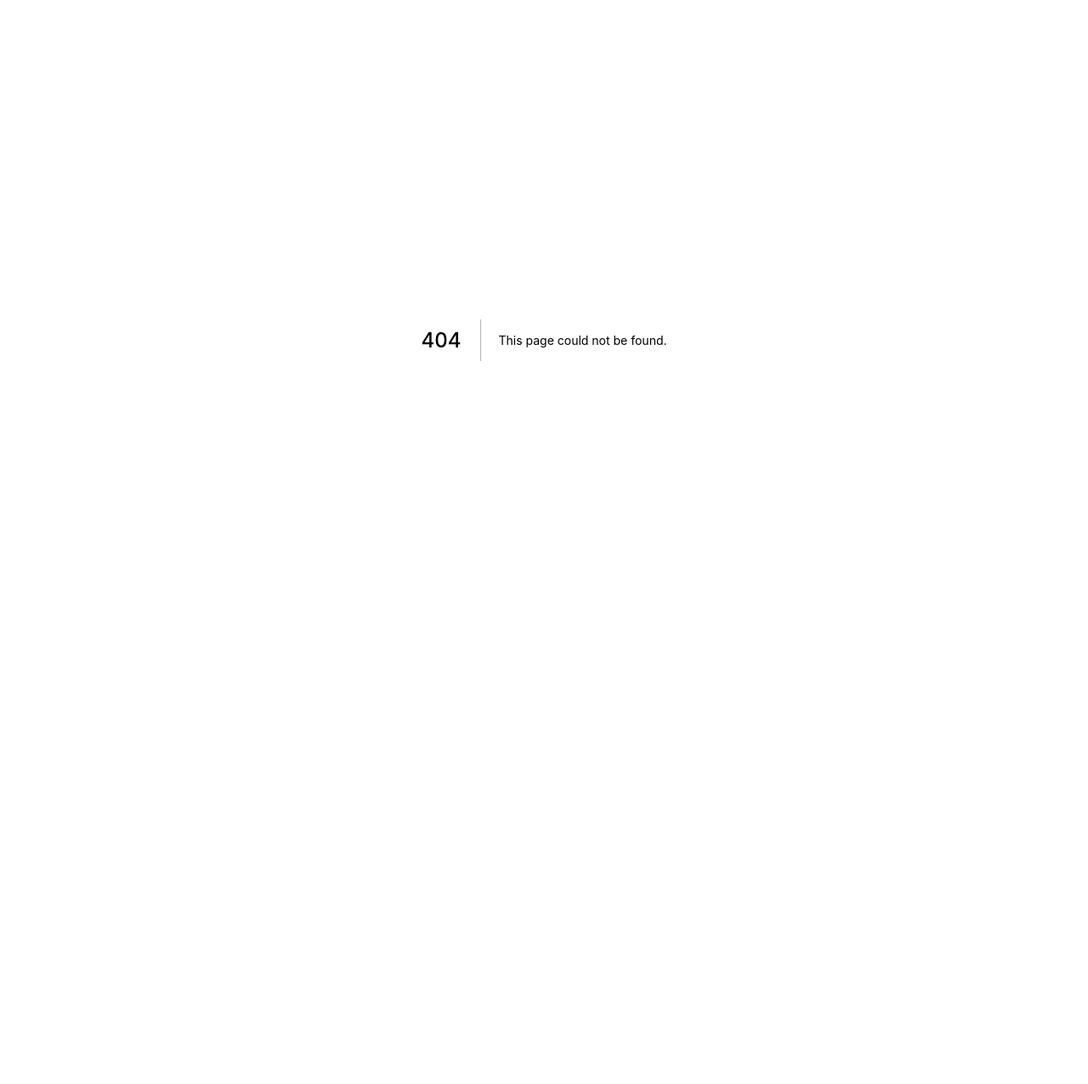
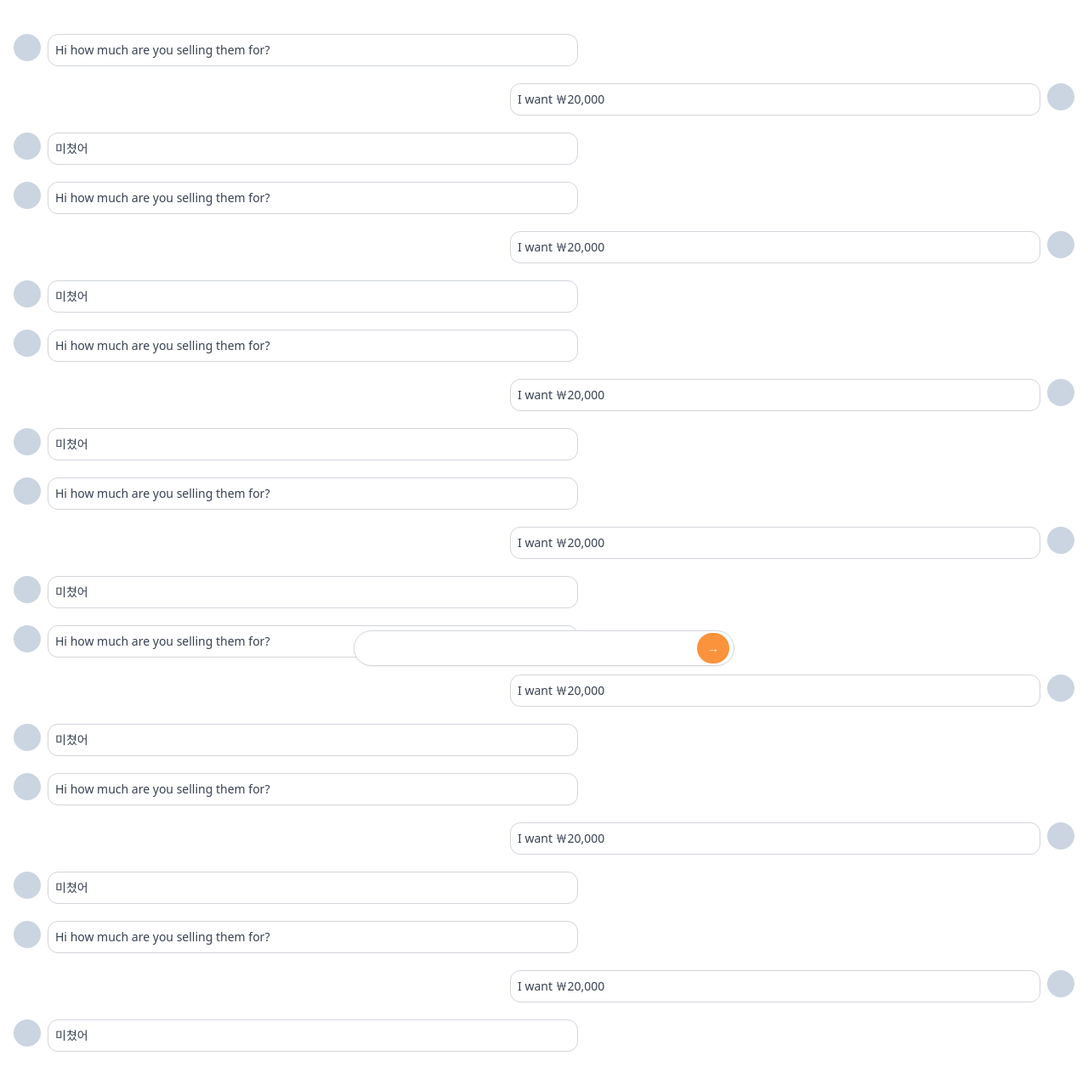
Before and after one commit to chyoni/carrot-market, a Next.js app: page /chats/1 in a window 1280 px wide. Before the commit this address had no page. Shown: the whole page at 85% size. Before the commit the page ends 800 px from the top, so only its background shows below. Built offline with nearby package versions, Linux system fonts and the light colour scheme.

Commit message:
#23 Chat Room Screen

```diff
--- /dev/null
+++ b/pages/chats/[id].tsx
@@ -0,0 +1,152 @@
+import type { NextPage } from 'next';
+
+const ChatDetail: NextPage = () => {
+  return (
+    <div className="py-10 px-4 space-y-5">
+      <div className="flex items-start space-x-2">
+        <div className="w-8 h-8 rounded-full bg-slate-300" />
+        <div className="w-1/2 text-sm text-gray-700 p-2 border rounded-xl border-gray-300">
+          <p>Hi how much are you selling them for?</p>
+        </div>
+      </div>
+      <div className="flex flex-row-reverse items-start space-x-2 space-x-reverse">
+        <div className="w-8 h-8 rounded-full bg-slate-300" />
+        <div className="w-1/2 text-sm text-gray-700 p-2 border rounded-xl border-gray-300">
+          <p>I want ￦20,000</p>
+        </div>
+      </div>
+      <div className="flex items-start space-x-2">
+        <div className="w-8 h-8 rounded-full bg-slate-300" />
+        <div className="w-1/2 text-sm text-gray-700 p-2 border rounded-xl border-gray-300">
+          <p>미쳤어</p>
+        </div>
+      </div>
+      <div className="flex items-start space-x-2">
+        <div className="w-8 h-8 rounded-full bg-slate-300" />
+        <div className="w-1/2 text-sm text-gray-700 p-2 border rounded-xl border-gray-300">
+          <p>Hi how much are you selling them for?</p>
+        </div>
+      </div>
+      <div className="flex flex-row-reverse items-start space-x-2 space-x-reverse">
+        <div className="w-8 h-8 rounded-full bg-slate-300" />
+        <div className="w-1/2 text-sm text-gray-700 p-2 border rounded-xl border-gray-300">
+          <p>I want ￦20,000</p>
+        </div>
+      </div>
+      <div className="flex items-start space-x-2">
+        <div className="w-8 h-8 rounded-full bg-slate-300" />
+        <div className="w-1/2 text-sm text-gray-700 p-2 border rounded-xl border-gray-300">
+          <p>미쳤어</p>
+        </div>
+      </div>
+      <div className="flex items-start space-x-2">
+        <div className="w-8 h-8 rounded-full bg-slate-300" />
+        <div className="w-1/2 text-sm text-gray-700 p-2 border rounded-xl border-gray-300">
+          <p>Hi how much are you selling them for?</p>
+        </div>
+      </div>
+      <div className="flex flex-row-reverse items-start space-x-2 space-x-reverse">
+        <div className="w-8 h-8 rounded-full bg-slate-300" />
+        <div className="w-1/2 text-sm text-gray-700 p-2 border rounded-xl border-gray-300">
+          <p>I want ￦20,000</p>
+        </div>
+      </div>
+      <div className="flex items-start space-x-2">
+        <div className="w-8 h-8 rounded-full bg-slate-300" />
+        <div className="w-1/2 text-sm text-gray-700 p-2 border rounded-xl border-gray-300">
+          <p>미쳤어</p>
+        </div>
+      </div>
+      <div className="flex items-start space-x-2">
+        <div className="w-8 h-8 rounded-full bg-slate-300" />
+        <div className="w-1/2 text-sm text-gray-700 p-2 border rounded-xl border-gray-300">
+          <p>Hi how much are you selling them for?</p>
+        </div>
+      </div>
+      <div className="flex flex-row-reverse items-start space-x-2 space-x-reverse">
+        <div className="w-8 h-8 rounded-full bg-slate-300" />
+        <div className="w-1/2 text-sm text-gray-700 p-2 border rounded-xl border-gray-300">
+          <p>I want ￦20,000</p>
+        </div>
+      </div>
+      <div className="flex items-start space-x-2">
+        <div className="w-8 h-8 rounded-full bg-slate-300" />
+        <div className="w-1/2 text-sm text-gray-700 p-2 border rounded-xl border-gray-300">
+          <p>미쳤어</p>
+        </div>
+      </div>
+      <div className="flex items-start space-x-2">
+        <div className="w-8 h-8 rounded-full bg-slate-300" />
+        <div className="w-1/2 text-sm text-gray-700 p-2 border rounded-xl border-gray-300">
+          <p>Hi how much are you selling them for?</p>
+        </div>
+      </div>
+      <div className="flex flex-row-reverse items-start space-x-2 space-x-reverse">
+        <div className="w-8 h-8 rounded-full bg-slate-300" />
+        <div className="w-1/2 text-sm text-gray-700 p-2 border rounded-xl border-gray-300">
+          <p>I want ￦20,000</p>
+        </div>
+      </div>
+      <div className="flex items-start space-x-2">
+        <div className="w-8 h-8 rounded-full bg-slate-300" />
+        <div className="w-1/2 text-sm text-gray-700 p-2 border rounded-xl border-gray-300">
+          <p>미쳤어</p>
+        </div>
+      </div>
+      <div className="flex items-start space-x-2">
+        <div className="w-8 h-8 rounded-full bg-slate-300" />
+        <div className="w-1/2 text-sm text-gray-700 p-2 border rounded-xl border-gray-300">
+          <p>Hi how much are you selling them for?</p>
+        </div>
+      </div>
+      <div className="flex flex-row-reverse items-start space-x-2 space-x-reverse">
+        <div className="w-8 h-8 rounded-full bg-slate-300" />
+        <div className="w-1/2 text-sm text-gray-700 p-2 border rounded-xl border-gray-300">
+          <p>I want ￦20,000</p>
+        </div>
+      </div>
+      <div className="flex items-start space-x-2">
+        <div className="w-8 h-8 rounded-full bg-slate-300" />
+        <div className="w-1/2 text-sm text-gray-700 p-2 border rounded-xl border-gray-300">
+          <p>미쳤어</p>
+        </div>
+      </div>
+      <div className="flex items-start space-x-2">
+        <div className="w-8 h-8 rounded-full bg-slate-300" />
+        <div className="w-1/2 text-sm text-gray-700 p-2 border rounded-xl border-gray-300">
+          <p>Hi how much are you selling them for?</p>
+        </div>
+      </div>
+      <div className="flex flex-row-reverse items-start space-x-2 space-x-reverse">
+        <div className="w-8 h-8 rounded-full bg-slate-300" />
+        <div className="w-1/2 text-sm text-gray-700 p-2 border rounded-xl border-gray-300">
+          <p>I want ￦20,000</p>
+        </div>
+      </div>
+      <div className="flex items-start space-x-2">
+        <div className="w-8 h-8 rounded-full bg-slate-300" />
+        <div className="w-1/2 text-sm text-gray-700 p-2 border rounded-xl border-gray-300">
+          <p>미쳤어</p>
+        </div>
+      </div>
+      <div className="fixed w-full mx-auto max-w-md bottom-4 inset-x-0">
+        <div className="flex items-center relative">
+          <input
+            type="text"
+            className="shadow-sm rounded-full w-full border-gray-300 pr-12 focus:ring-orange-400 focus:outline-none focus:border-orange-400"
+          />
+          <div className="absolute inset-y-0 flex py-1.5 pr-1.5 right-0 items-center">
+            <button
+              className="flex items-center bg-orange-400 rounded-full px-3 py-2 text-sm text-white hover:bg-orange-500 cursor-pointer
+            focus:ring-2 focus:ring-offset-2 focus:ring-orange-500"
+            >
+              &rarr;
+            </button>
+          </div>
+        </div>
+      </div>
+    </div>
+  );
+};
+
+export default ChatDetail;
```
Also changed, not shown: pages/chats/index.tsx (renamed from pages/chats.tsx), 1 other file (tests, documents, lock files or other folders).
